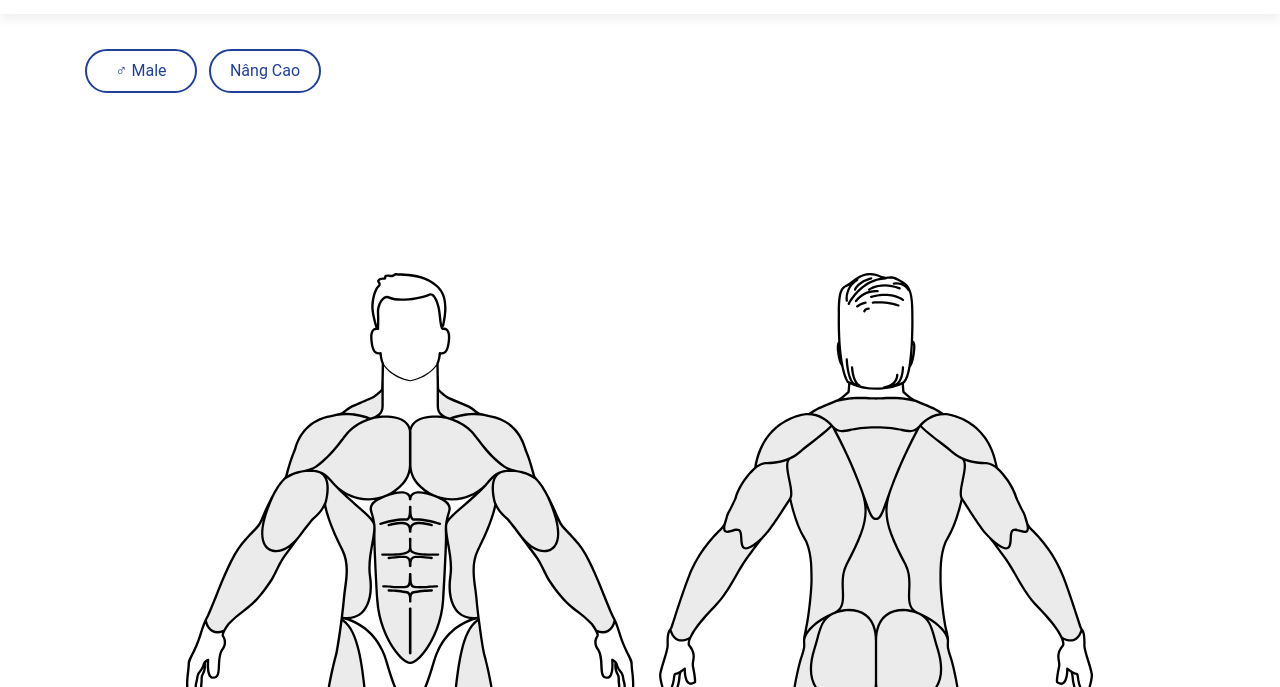
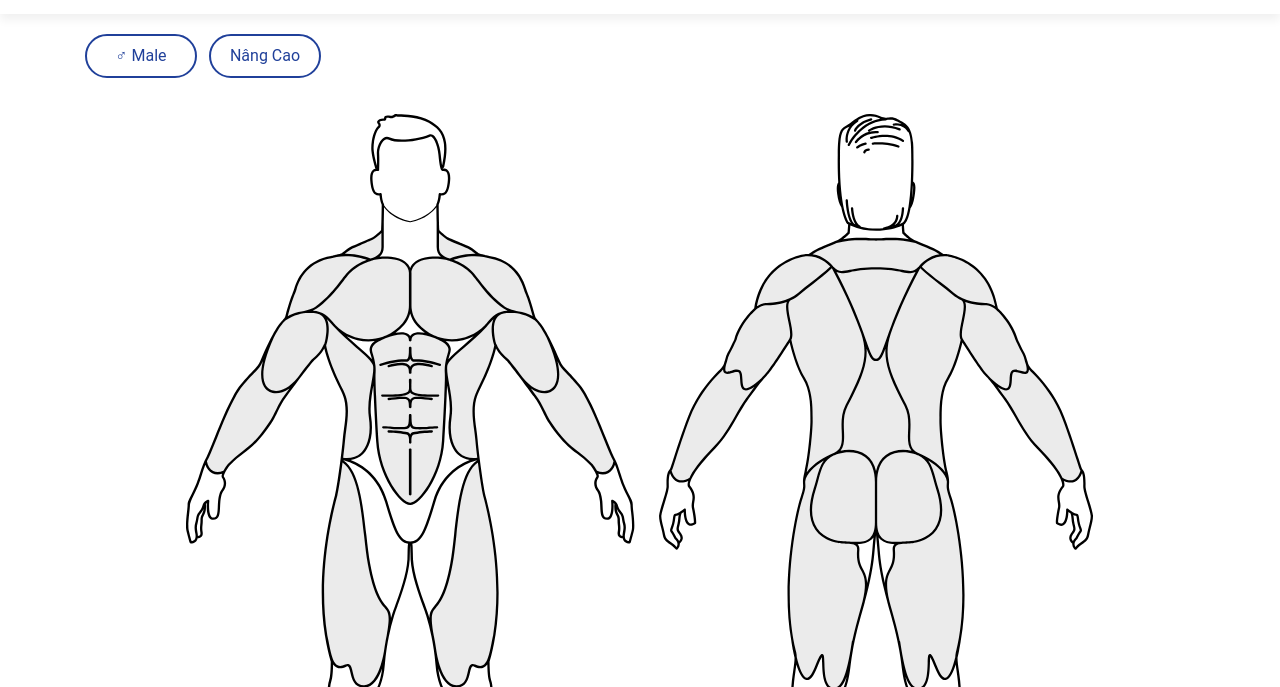
Before and after one commit to DEV-NgTanTai/Workouts, a plain HTML site: page index.html in a window 1280 px wide. Shown: the part 113-800 px from the top of the page. Drawn offline with Linux system fonts and the light colour scheme.

Commit message:
Update index.html

```diff
--- a/index.html
+++ b/index.html
@@ -89,7 +89,7 @@
       Body
     ============================-->
     <div style="height: 20px; "></div>
-    <div style=" padding: 15px;">
+    <div>
       <script type="text/javascript" src="static/js/utils.js"></script>
       <script type="text/javascript" src="static/js/body-map.js"></script>
       <div id="wiki-outer-body">
@@ -146,7 +146,7 @@
 
       </div>
       </div>
-            <br><br><br><br><br><br>
+
       <div class="body-map invisible lg:tw-mt-6" id="body-map">
       <div id="male-body-maps" class="body-map__container">
       <div class="body-map__body"><svg height="100%" viewbox="0 0 673 1200" fill="none" xmlns="http://www.w3.org/2000/svg">
```
